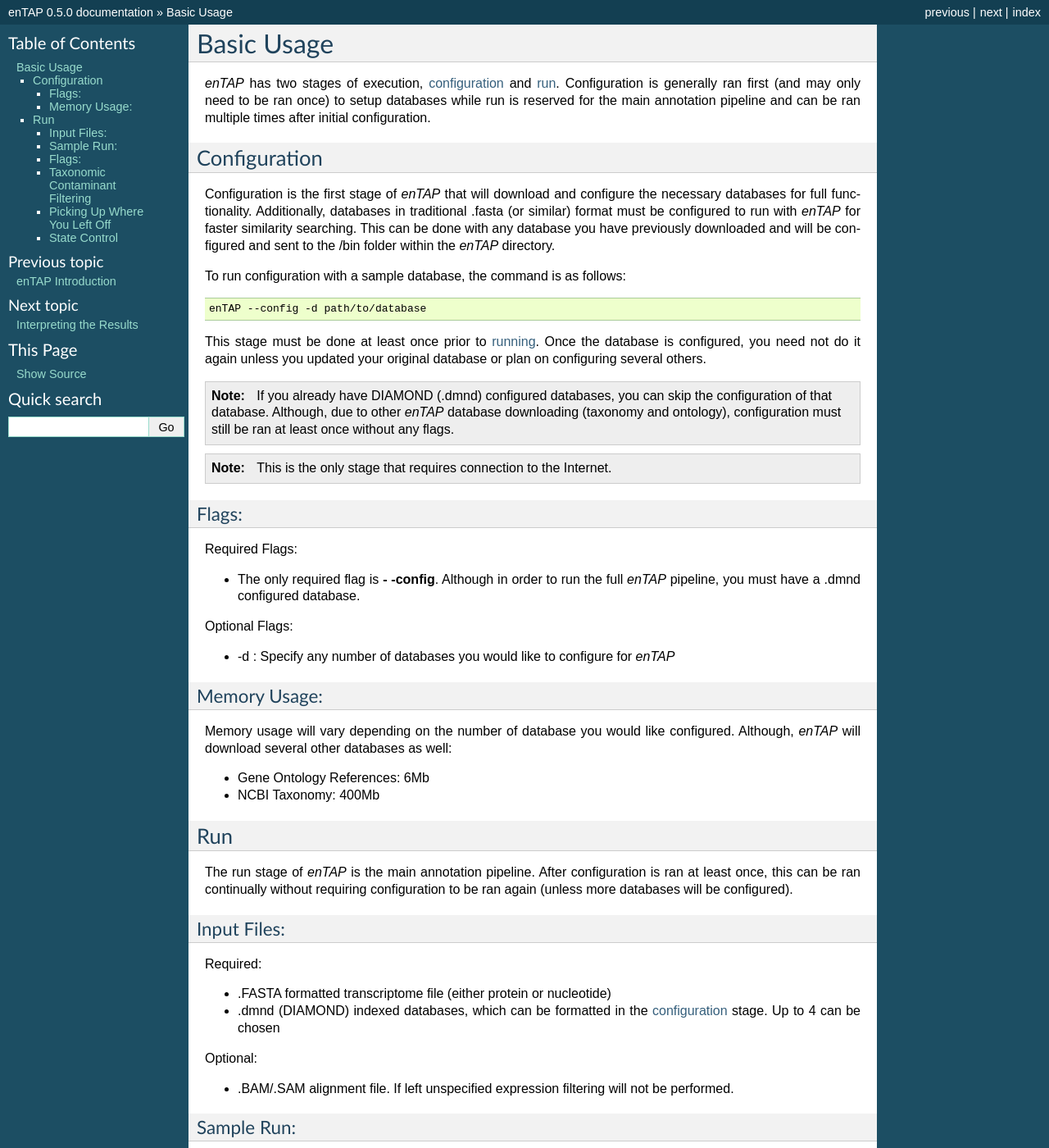
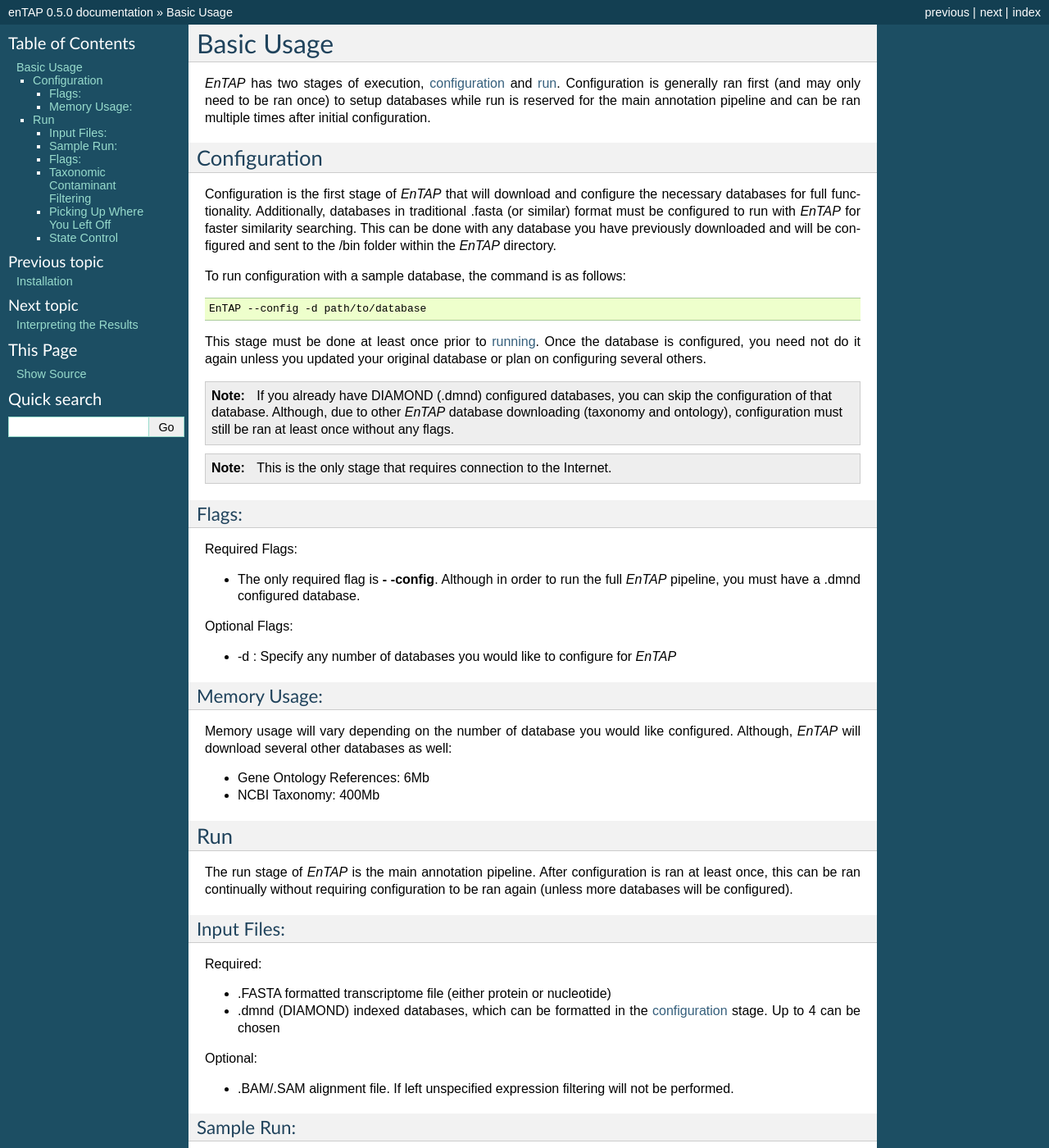
Before and after one commit to harta55/EnTAP, a Sphinx documentation site: the page built from docs/source/basic_usage.rst, in a window 1280 px wide and 1400 px high. Shown: the whole window at 82% size. Built offline with Sphinx 7.4.7, drawn with Linux system fonts in a browser that asks for light colours.

```diff
--- a/docs/source/basic_usage.rst
+++ b/docs/source/basic_usage.rst
@@ -3,24 +3,24 @@
 Basic Usage
 ============
 
-*enTAP* has two stages of execution, :ref:`configuration<config-label>` and :ref:`run<run-label>`. Configuration is generally ran first (and may only need to be ran once) to setup databases while run is reserved for the main annotation pipeline and can be ran multiple times after initial configuration.
+*EnTAP* has two stages of execution, :ref:`configuration<config-label>` and :ref:`run<run-label>`. Configuration is generally ran first (and may only need to be ran once) to setup databases while run is reserved for the main annotation pipeline and can be ran multiple times after initial configuration.
 
 .. _config-label:
 
 Configuration
 -------------
-Configuration is the first stage of *enTAP* that will download and configure the necessary databases for full functionality. Additionally, databases in traditional .fasta (or similar) format must be configured to run with *enTAP* for faster similarity searching. This can be done with any database you have previously downloaded and will be configured and sent to the /bin folder within the *enTAP* directory.
+Configuration is the first stage of *EnTAP* that will download and configure the necessary databases for full functionality. Additionally, databases in traditional .fasta (or similar) format must be configured to run with *EnTAP* for faster similarity searching. This can be done with any database you have previously downloaded and will be configured and sent to the /bin folder within the *EnTAP* directory.
 
 To run configuration with a sample database, the command is as follows:
 
 .. code-block:: bash
 
-    enTAP --config -d path/to/database
+    EnTAP --config -d path/to/database
 
 This stage must be done at least once prior to :ref:`running<run-label>`. Once the database is configured, you need not do it again unless you updated your original database or plan on configuring several others.
 
 
-.. note:: If you already have DIAMOND (.dmnd) configured databases, you can skip the configuration of that database. Although, due to other *enTAP* database downloading (taxonomy and ontology), configuration must still be ran at least once without any flags.
+.. note:: If you already have DIAMOND (.dmnd) configured databases, you can skip the configuration of that database. Although, due to other *EnTAP* database downloading (taxonomy and ontology), configuration must still be ran at least once without any flags.
 
 
 .. note:: This is the only stage that requires connection to the Internet.
@@ -30,18 +30,18 @@
 
 Required Flags:
 
-* The only required flag is **- -config**. Although in order to run the full *enTAP* pipeline, you must have a .dmnd configured database.
+* The only required flag is **- -config**. Although in order to run the full *EnTAP* pipeline, you must have a .dmnd configured database.
 
 
 Optional Flags:
 
-* -d : Specify any number of databases you would like to configure for *enTAP*
+* -d : Specify any number of databases you would like to configure for *EnTAP*
 
 
 Memory Usage:
 ^^^^^^^^^^^^^^
 
-Memory usage will vary depending on the number of database you would like configured. Although, *enTAP* will download several other databases as well:
+Memory usage will vary depending on the number of database you would like configured. Although, *EnTAP* will download several other databases as well:
 
 * Gene Ontology References: 6Mb
 * NCBI Taxonomy: 400Mb
@@ -50,7 +50,7 @@
 
 Run
 -------------
-The run stage of *enTAP* is the main annotation pipeline. After configuration is ran at least once, this can be ran continually without requiring configuration to be ran again (unless more databases will be configured).
+The run stage of *EnTAP* is the main annotation pipeline. After configuration is ran at least once, this can be ran continually without requiring configuration to be ran again (unless more databases will be configured).
 
 Input Files:
 ^^^^^^^^^^^^
--- a/docs/source/index.rst
+++ b/docs/source/index.rst
@@ -1,15 +1,16 @@
-.. enTAP documentation master file, created by
+.. EnTAP documentation master file, created by
    sphinx-quickstart on Fri Jun 23 12:05:06 2017.
    You can adapt this file completely to your liking, but it should at least
    contain the root `toctree` directive.
 
-Welcome to enTAP's documentation!
+Welcome to EnTAP's documentation!
 =================================
 
 .. toctree::
    :maxdepth: 1
 
    introduction.rst
+   installation.rst
    basic_usage.rst
    interpreting_the_results.rst
 
--- /dev/null
+++ b/docs/source/installation.rst
@@ -0,0 +1,4 @@
+Installation
+==================
+
+Coming soon!
--- a/docs/source/introduction.rst
+++ b/docs/source/introduction.rst
@@ -4,10 +4,10 @@
 .. _diamond: https://github.com/bbuchfink/diamond
 .. _GeneMarkS-T: http://exon.gatech.edu/GeneMark/
 
-enTAP Introduction
+EnTAP Introduction
 ==================
 
-*enTAP* is a Eukaryotic Non-Model Transcriptome Annotation Pipeline designed to be fast, efficient, and user-friendly. It provides integration to several aspects of annotation and filtering analysis that will ultimately result in an more accurate match of sequences to gene ontology, pathway, and functional information.
+*EnTAP* is a Eukaryotic Non-Model Transcriptome Annotation Pipeline designed to be fast, efficient, and user-friendly. It provides integration to several aspects of annotation and filtering analysis that will ultimately result in an more accurate match of sequences to gene ontology, pathway, and functional information.
 
 Pipeline Stages:
 ----------------
@@ -16,7 +16,7 @@
 #. Similarity Search
 #. Gene Ontology Integration
 
-The software in the above stages are packaged within the enTAP repository (with the exception of GeneMarkS-T for frame selection). Installation and usage of enTAP can be seen in the sidebar.
+The software in the above stages are packaged within the EnTAP repository (with the exception of GeneMarkS-T for frame selection). Installation and usage of EnTAP can be seen in the sidebar.
 
 
 Citations:
```
Also changed, not shown: docs/source/interpreting_the_results.rst (+7 -0 lines), 4 other files.
